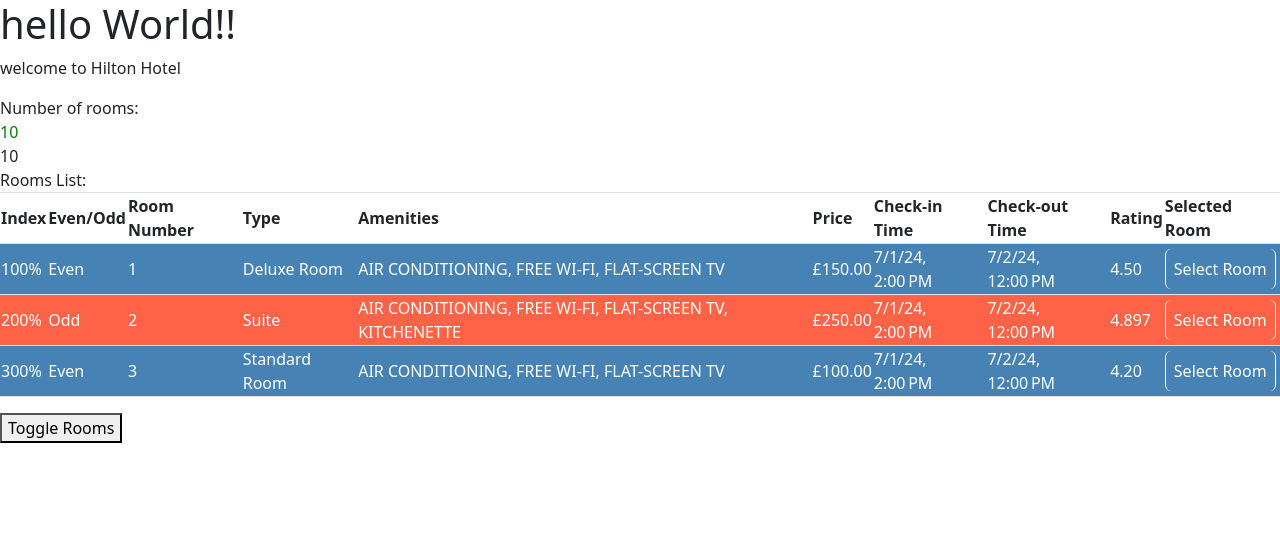
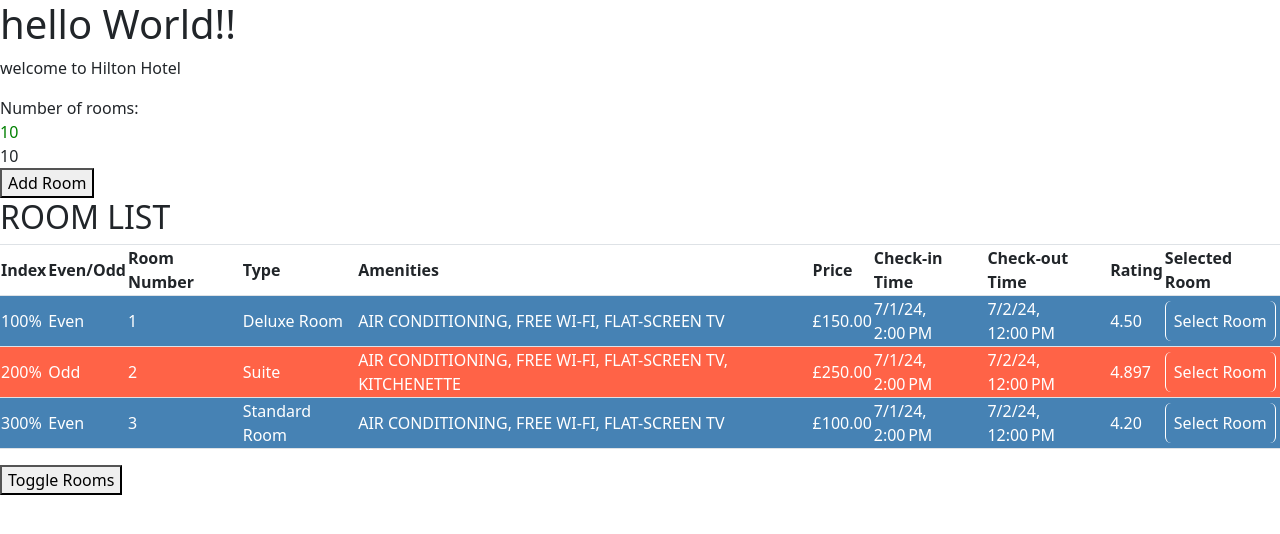
Before and after one commit to rali-dev/Angular-Practice-Hotelinventoryapp, an Angular app: page / in a window 1280 px wide. Shown: the top 534 px of the page. Built offline with nearby package versions, Linux system fonts and the light colour scheme.

Commit message:
5. Angular - Change Detection and ngOnChanges

```diff
--- a/src/app/rooms/rooms-list/rooms-list.html
+++ b/src/app/rooms/rooms-list/rooms-list.html
@@ -1,4 +1,4 @@
-Rooms List:
+<h2>{{ title }}</h2>
   <table class="table table-bordered">
     <tr>
       <th>Index</th>
@@ -13,7 +13,7 @@
       <th>Selected Room</th>
     </tr>
 
-    <tr *ngFor="let room of rooms | slice : 0:3; let e = even; let o = odd; let i = index" [ngClass]="e ? 'even' : 'odd'">
+    <tr *ngFor="let room of rooms; let e = even; let o = odd; let i = index" [ngClass]="e ? 'even' : 'odd'">
       <td>{{ i + 1 | percent }}</td>
       <td>{{ e ? 'Even' : 'Odd' }}</td>
       <td>{{ room.roomNumber }}</td>
--- a/src/app/rooms/rooms-list/rooms-list.ts
+++ b/src/app/rooms/rooms-list/rooms-list.ts
@@ -1,5 +1,5 @@
 import { CurrencyPipe, DatePipe, DecimalPipe, JsonPipe, NgClass, NgFor, PercentPipe, SlicePipe, TitleCasePipe, UpperCasePipe } from '@angular/common';
-import { Component, EventEmitter, Input, Output } from '@angular/core';
+import { ChangeDetectionStrategy, Component, EventEmitter, Input, OnChanges, Output, SimpleChanges } from '@angular/core';
 import { RoomList } from '../rooms.interface';
 
 @Component({
@@ -7,12 +7,22 @@
   imports: [NgFor, NgClass,DatePipe, PercentPipe, CurrencyPipe, TitleCasePipe, UpperCasePipe, JsonPipe, SlicePipe, DecimalPipe],
   templateUrl: './rooms-list.html',
   styleUrl: './rooms-list.scss',
+  changeDetection: ChangeDetectionStrategy.OnPush
 })
-export class RoomsList {
+export class RoomsList implements OnChanges {
   @Input() rooms: RoomList[] = [];
+  @Input() title: string = '';
   @Output() selectedRoom = new EventEmitter<RoomList>();
 
   selectRoom(room: RoomList){
     this.selectedRoom.emit(room);
   }
+
+  ngOnChanges(changes: SimpleChanges): void {
+    // Handle changes to input properties if needed
+    console.log(changes)
+    if(changes['title']){
+      this.title = changes['title'].currentValue.toUpperCase();
+    }
+  }
 }
--- a/src/app/rooms/rooms.html
+++ b/src/app/rooms/rooms.html
@@ -24,13 +24,17 @@
 
 <!-- {{ roomList | json}} -->
 <!-- is used for debugging purposes -->
+<br>
+<button (click)="addRoom()">
+    Add Room
+</button>
 
 <div *ngIf="selectedRoom">
   {{ selectedRoom | json}}
 </div>
 
 <div *ngIf="(rooms.availableRooms ?? 0) > 0">
-   <hinv-rooms-list [rooms]="roomList"
+   <hinv-rooms-list [rooms]="roomList" [title]= "title"
    (selectedRoom)="selectRoom($event)"></hinv-rooms-list>
 </div>
 
--- a/src/app/rooms/rooms.ts
+++ b/src/app/rooms/rooms.ts
@@ -1,5 +1,4 @@
 import { Component, OnInit } from '@angular/core';
-
 import { Room, RoomList } from './rooms.interface';
 import {  JsonPipe, NgIf,NgStyle} from '@angular/common';
 import { RoomsList } from './rooms-list/rooms-list';
@@ -25,6 +24,7 @@
 
   roomList: RoomList[] = [];
   selectedRoom!: RoomList;
+  title = 'Room List';
   constructor() {
   }
 
@@ -61,9 +61,24 @@
 
   toggle() {
     this.hideRooms = !this.hideRooms;
+    this.title = 'Rooms List';
   }
 
   selectRoom(room: RoomList){
     this.selectedRoom = room;
   }
+
+  addRoom(){
+    const room: RoomList = {
+      roomNumber: 4,
+      roomType: 'Deluxe Room',
+      amenities: 'Air Conditioning, Free Wi-Fi, Flat-screen TV',
+      price: 150,
+      photos: 'https://example.com/deluxe-room.jpg',
+      checkinTime: new Date('2024-07-01T14:00:00'),
+      checkoutTime: new Date('2024-07-02T12:00:00'),
+      rating: 4.5
+    }
+    this.roomList = [...this.roomList, room];
+  }
 }
```
